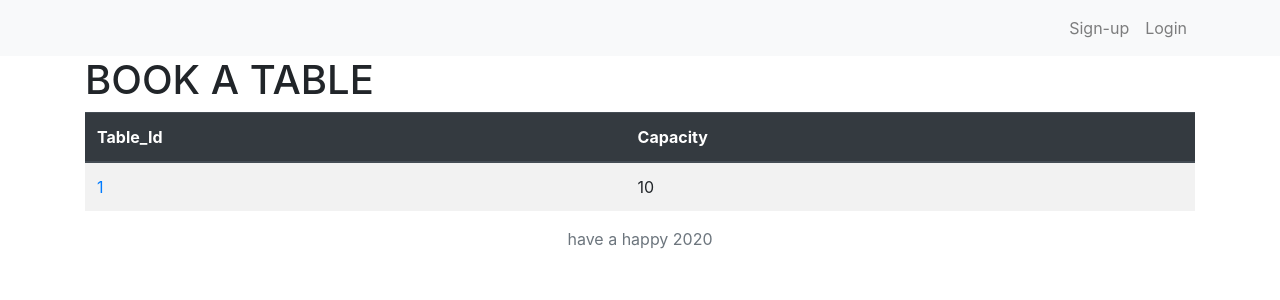
After one commit to kartikeya23/wheresthefood, a Django app: template restaurant/templates/restaurant/table.html in a window 1280 px wide. The commit adds this page. Shown: the top 300 px of the page. Run offline with Django 3.2, Linux system fonts and the light colour scheme; the template is opened without the code that fills it: values that come from a table or form of the project are taken from there, others are empty; tables that the repository leaves empty hold one stand-in row (values such as "Sample post"); some libraries are stand-ins or nearby versions.

Commit message:
added table booking

```diff
--- a/restaurant/models.py
+++ b/restaurant/models.py
@@ -10,7 +10,7 @@ class Table(models.Model):
 class Customer(models.Model):
 	user = models.OneToOneField(User, on_delete=models.CASCADE, related_name='customer')
 	name = models.CharField(max_length=25)
-	bill = models.DecimalField(max_digits=7, decimal_places=2, default=0)
+	# bill = models.DecimalField(max_digits=7, decimal_places=2, default=0)
 	table = models.ForeignKey(Table, on_delete=models.SET_NULL, related_name='table', default=None, null=True, blank=True)
 
 	order = {}
@@ -22,8 +22,11 @@ class Customer(models.Model):
 		total = 0
 		for food in self.order:
 			total += food.price * self.order[food]
-		self.bill = total
-		self.save()
+		return total
+
+
+	bill = property(update_bill)
+
 
 	def add_item(self, item, qty):
 		self.order[item] = qty
--- /dev/null
+++ b/restaurant/templates/restaurant/table.html
@@ -0,0 +1,29 @@
+{% extends 'base.html' %}
+
+{% block content %}
+
+<h1>BOOK A TABLE</h1>
+
+<form id="table-form" method="POST">
+	{% csrf_token %}
+	<input type="hidden" name="table-id" id='table-id'>
+</form>
+
+<table class="table table-striped" id="table">
+	<thead class="thead-dark">
+		<tr>
+			<th scope="col">Table_Id</th>
+			<th scope="col">Capacity</th>
+		</tr>
+	</thead>
+	<tbody>
+		{% for table in tables %}
+			<tr>
+				<td><a href="javascript:{document.getElementById('table-id').value='{{table.pk}}';document.getElementById('table-form').submit();}">{{ table.pk }}</a></td>
+				<td>{{ table.capacity }}</td>
+			</tr>
+		{% endfor %}
+	</tbody>
+</table>
+
+{% endblock %}
```
Also changed, not shown: restaurant/templates/restaurant/cart.html (+4 -4 lines), restaurant/views.py (+16 -2 lines), restaurant/migrations/0004_remove_customer_bill.py (added).
